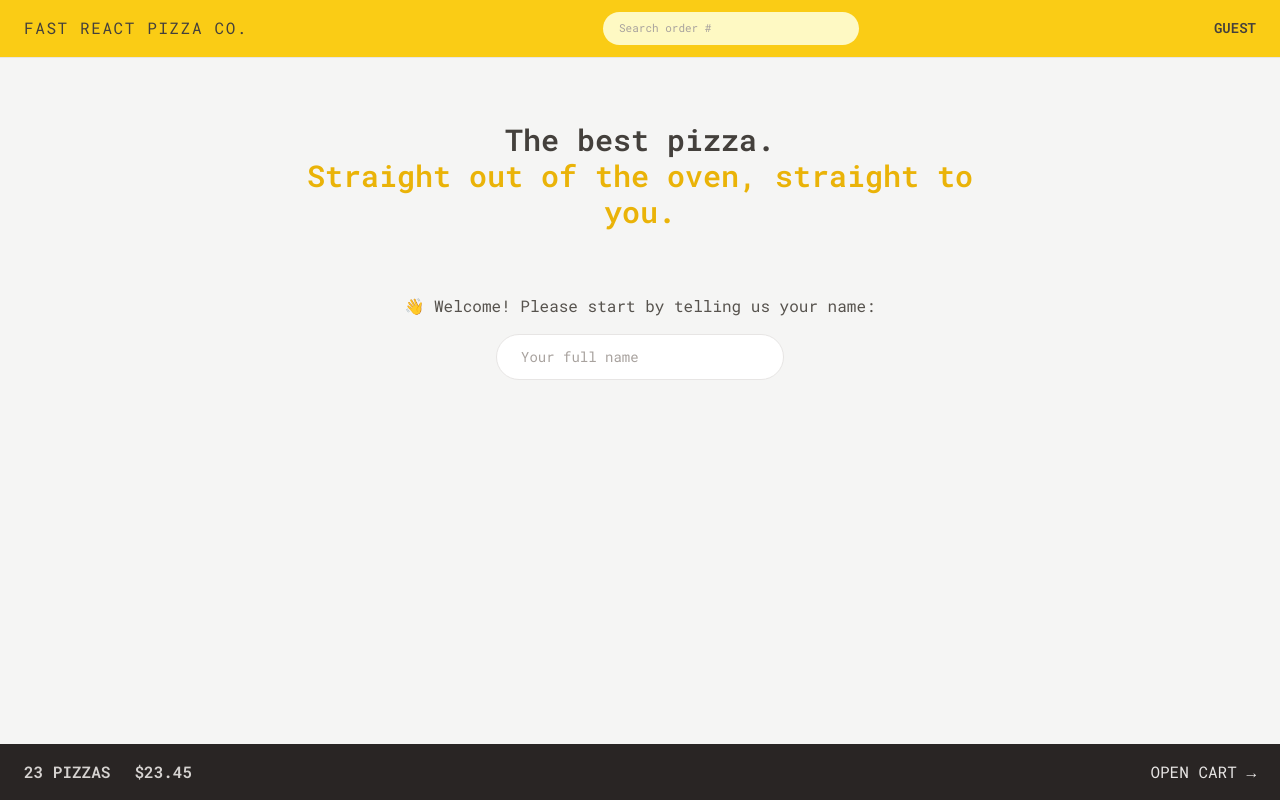
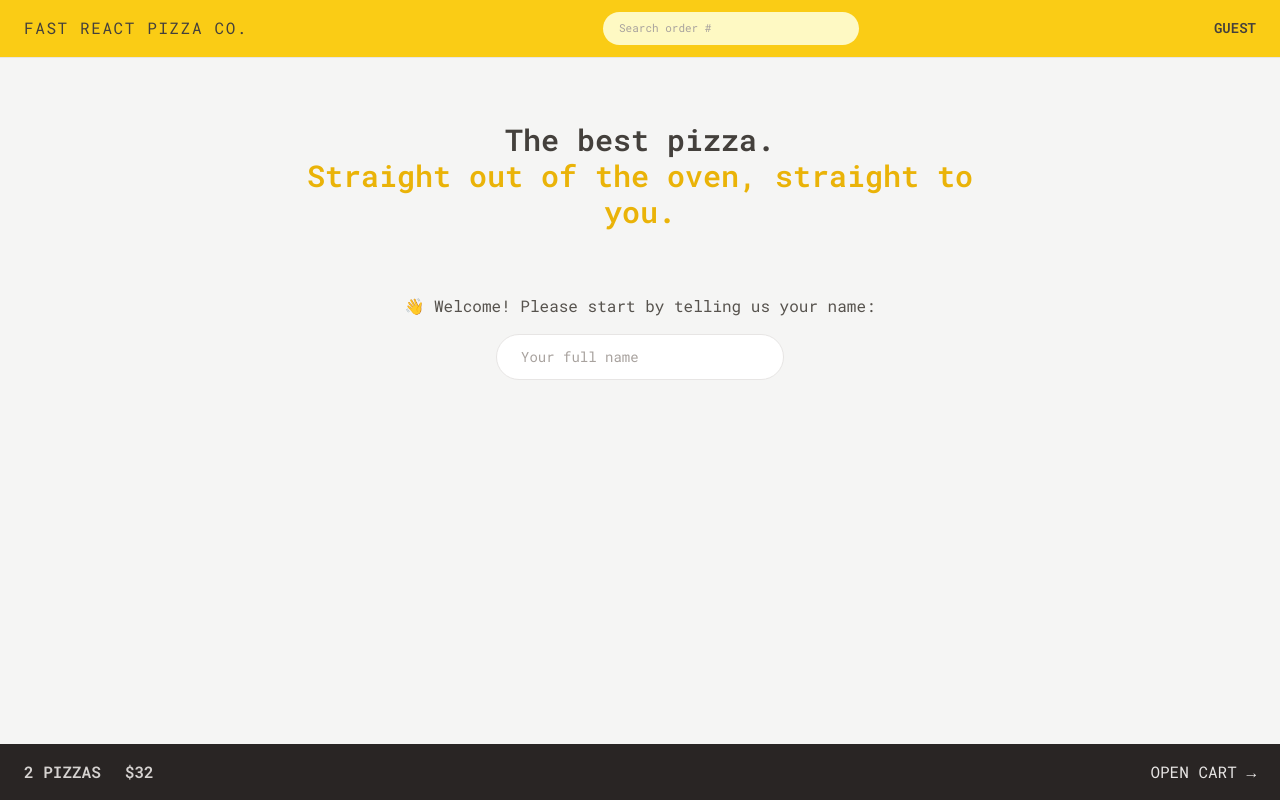
Before and after one commit to JoseAlbDR/react-pizza-shop, a React (Vite) app: page / in a window 1280 px wide. Built offline with nearby package versions, Linux system fonts and the light colour scheme.

Commit message:
feat: calculate totalPizzas and totalPrice from state to show in CartOverview component

```diff
--- a/src/features/cart/CartOverview.jsx
+++ b/src/features/cart/CartOverview.jsx
@@ -1,11 +1,24 @@
+import { useSelector } from 'react-redux';
 import { Link } from 'react-router-dom';
 
 function CartOverview() {
+  const totalPizzas = useSelector((state) =>
+    state.cart.cart.reduce((total, item) => (total += item.quantity), 0),
+  );
+  const totalPrice = useSelector((state) =>
+    state.cart.cart.reduce(
+      (total, item) => (total += item.unitPrice * item.quantity),
+      0,
+    ),
+  );
+  console.log(totalPizzas);
+  console.log(totalPrice);
+
   return (
     <div className="flex items-center justify-between bg-stone-800 p-4 px-4 py-4 uppercase text-stone-200 sm:px-6">
       <p className="space-x-4 text-sm font-semibold text-stone-300 sm:space-x-6 md:text-base">
-        <span>23 pizzas</span>
-        <span>$23.45</span>
+        <span>{totalPizzas} pizzas</span>
+        <span>${totalPrice}</span>
       </p>
       <Link to="/cart">Open cart &rarr;</Link>
     </div>
```
